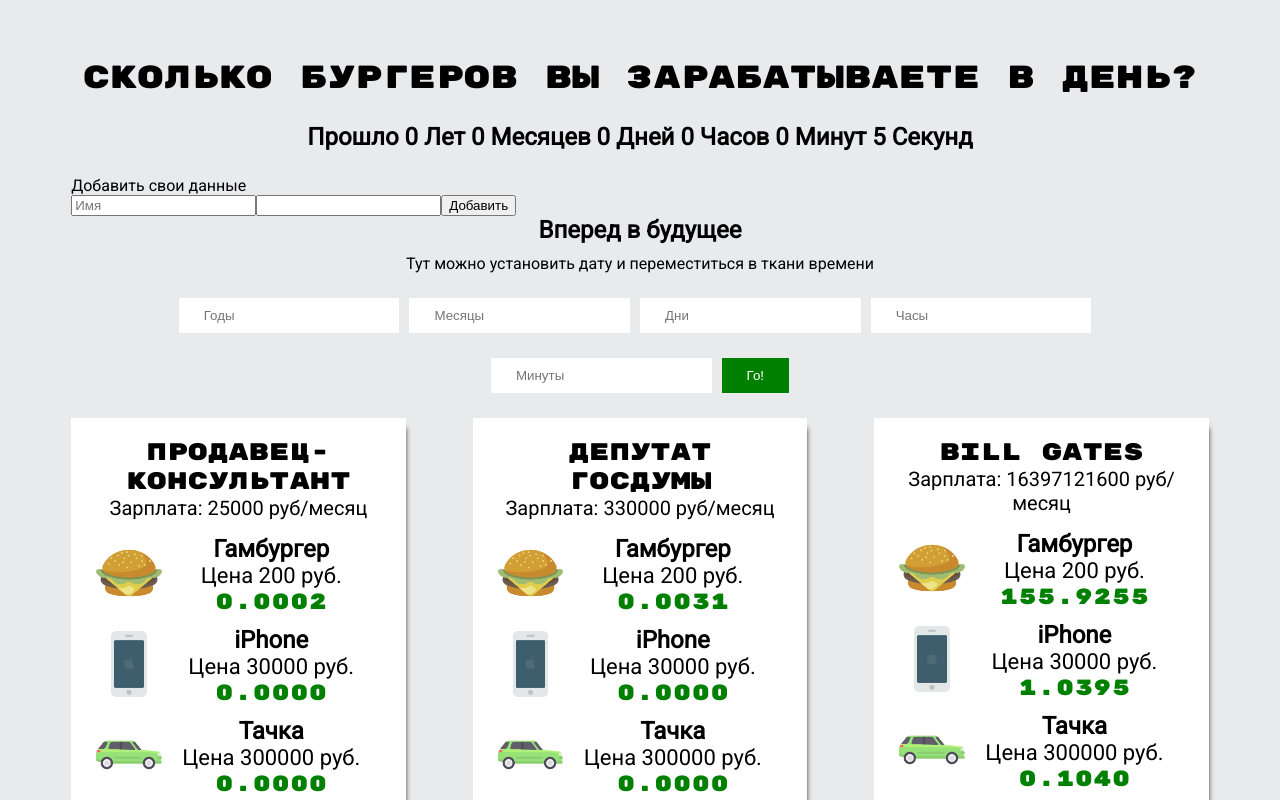
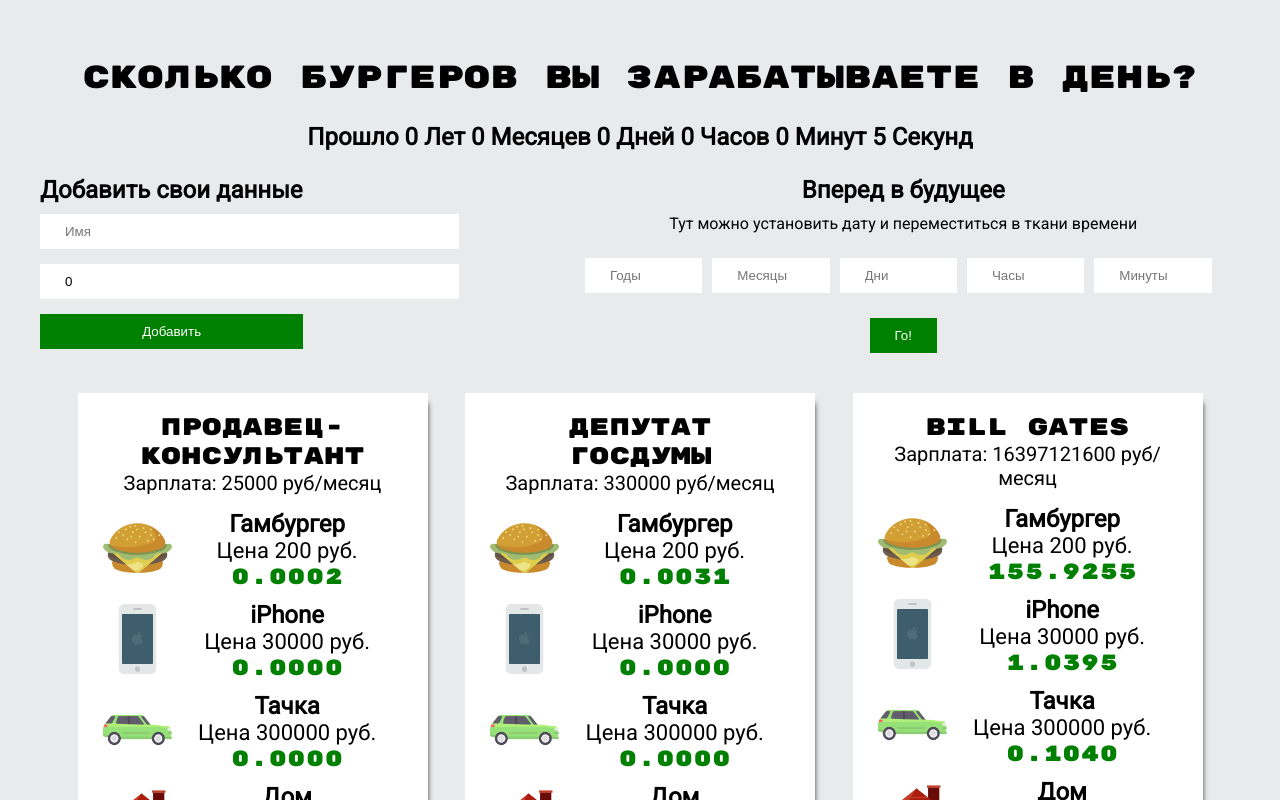
Before and after one commit to ioayo/finances, a React (Create React App) app: page / in a window 1280 px wide. Shown: the top 800 px of the page. Built offline with nearby package versions, Linux system fonts and the light colour scheme.

Commit message:
almost done

```diff
--- a/src/App.css
+++ b/src/App.css
@@ -27,6 +27,7 @@
 .container {
   padding: 50px 0;
   width: 90%;
+  min-width: 1200px;
   margin: 0 auto;
 }
 
@@ -40,7 +41,7 @@
 .finances__list {
   display: flex;
   flex-wrap: wrap;
-  justify-content: space-between;
+  justify-content: space-evenly;
 
 }
 .finances__item {
@@ -121,7 +122,6 @@
   display: inline-block;
   border: none;
   padding: 10px 25px;
-  width: 15%;
   margin-right: 10px;
   outline: none;
 }
@@ -135,3 +135,39 @@
   padding: 10px 25px;
   cursor: pointer;
 }
+
+.forms {
+  display: flex;
+  margin-bottom: 15px;
+}
+
+.forms .set-days {
+  width: 60%;
+}
+
+.forms .set-days input {
+  width: 10%;
+}
+.add-person p {
+  font-size: 24px;
+  font-weight: bold;
+  margin-bottom: 10px;
+  display: inline-block;
+}
+.add-person input {
+  width: 70%;
+  margin-bottom: 15px;
+  border: none;
+  padding: 10px 25px;
+  outline: none;
+}
+
+.add-person  button {
+  display: inline-block;
+  width: 50%;
+  border: none;
+  background-color: green;
+  color: #fff;
+  padding: 10px 25px;
+  cursor: pointer;
+}
--- a/src/App.js
+++ b/src/App.js
@@ -72,13 +72,27 @@
     })
   }
 
-  secondsToString(seconds) {
-    const numyears = Math.floor(seconds / 31536000);
-    const nummonths = Math.floor((seconds % 31536000) / 2628000 );
-    const numdays = Math.floor(((seconds % 31536000) % 2628000 ) / 8760);
-    const numhours = Math.floor((seconds % 8760) / 3600);
-    const numminutes = Math.floor(((seconds % 8760) % 3600) / 60);
-    const numseconds = ((seconds % 8760) % 3600) % 60;
+  secondsToString(s) {
+    // const numyears = Math.floor(seconds / 31536000);
+    // const nummonths = Math.floor((seconds % 31536000) / 2628000 );
+    // const numdays = Math.floor(((seconds % 31536000) % 2628000 ) / 87600);
+    // const numhours = Math.floor((((seconds % 31536000) % 2628000 ) % 87600) / 3600);
+    // const numminutes = Math.floor(((seconds % 87600) % 3600) / 60);
+    // const numseconds = ((seconds % 8760) % 3600) % 60;
+
+    let numseconds = s,
+        numminutes = Math.floor(numseconds / 60),
+        numhours   = Math.floor(numminutes / 60),
+        numdays    = Math.floor(numhours / 24),
+        nummonths  = Math.floor(numdays / 30),
+        numyears   = Math.floor(nummonths / 12);
+
+    numseconds %= 60;
+    numminutes %= 60;
+    numhours %= 24;
+    numdays %= 30;
+    nummonths %= 12;
+
     return numyears + " Лет "  + nummonths + " Месяцев " + numdays + " Дней " + numhours + " Часов " + numminutes + " Минут " + numseconds + " Секунд";
   }
 
@@ -94,17 +108,25 @@
   toTheFuture(e) {
     e.preventDefault();
     const future = this.state.future;
-    const secondsValue = (future.years * 31536000 + future.months * 2628000  + future.days * 8760 + future.hours * 3600 + future.minutes * 60) * 1000;
+    const secondsValue = (future.years * 31104000 + future.months * 2592000  + future.days * 86400 + future.hours * 3600 + future.minutes * 60) * 1000;
     this.setState({
-      elapsedTime: secondsValue
+      elapsedTime: secondsValue,
+      future: {
+        years: '',
+        months: '',
+        days: '',
+        hours: '',
+        minutes: ''
+      }
     })
   }
 
   addPerson(obj) {
     let newPerson = obj, state = this.state.PERSONS;
-    state.push(newPerson);
+    state.unshift(newPerson);
     this.setState({
-      PERSONS: state
+      PERSONS: state,
+      newPerson: {}
     })
   }
 
@@ -123,8 +145,10 @@
         <div className="container">
             <h1 className="title">{this.props.title}</h1>
             <h2 className="timer">Прошло {this.secondsToString(seconds)}</h2>
-            <AddPerson title="Добавить свои данные" addPerson={this.addPerson} persons={this.state.PERSONS} />
-            <FutureTimer toTheFuture={this.toTheFuture} handleChange={this.handleChange} title="Вперед в будущее" descr="Тут можно установить дату и переместиться в ткани времени"/>
+            <div className="forms">
+              <AddPerson title="Добавить свои данные" addPerson={this.addPerson} persons={this.state.PERSONS} />
+            <FutureTimer toTheFuture={this.toTheFuture} time={this.state.future} handleChange={this.handleChange} title="Вперед в будущее" descr="Тут можно установить дату и переместиться в ткани времени"/>
+            </div>
             <FinanceList time={this.state.elapsedTime} persons={this.state.PERSONS} goods={this.state.GOODS} />
         </div>
     );
--- a/src/components/addperson.js
+++ b/src/components/addperson.js
@@ -12,7 +12,7 @@
 
 
 	onPersonChange(e) {
-		let name = e.target.value, key = e.target.name;
+		let key = e.target.name;
 		let newState = this.state;
 		newState[key] = e.target.value
 		this.setState(newState);
@@ -25,9 +25,13 @@
 				<form onSubmit={(e) => {
 					e.preventDefault();
 					this.props.addPerson(this.state);
+					this.setState({
+						money: 0,
+						name: ''
+					})
 				}}>
-					<input ref="name" onChange={this.onPersonChange} name="name" type="text" placeholder="Имя" />
-					<input ref="money" onChange={this.onPersonChange} name="money" type="number" />
+					<input value={this.state.name} onChange={this.onPersonChange} name="name" type="text" placeholder="Имя" />
+					<input value={this.state.money} onChange={this.onPersonChange} name="money" type="number" />
 					<button type="submit">Добавить</button>
 				</form>
 			</div>
--- a/src/components/future-timer.js
+++ b/src/components/future-timer.js
@@ -7,11 +7,21 @@
 				<span>{this.props.title}</span>
 				<p>{this.props.descr}</p>
 				<form onSubmit={this.props.toTheFuture}>
-					<input onChange={this.props.handleChange} type="number" name="years" min="1" placeholder="Годы" />
-					<input onChange={this.props.handleChange} type="number" name="months" min="1" max="12" placeholder="Месяцы"/>
-					<input onChange={this.props.handleChange} type="number" name="days" min="1" max="31" placeholder="Дни" />
-					<input onChange={this.props.handleChange} type="number" name="hours" min="1" max="24" placeholder="Часы"/>
-					<input onChange={this.props.handleChange} type="number" name="minutes" min="1" max="60" placeholder="Минуты"/>
+					<input onChange={this.props.handleChange}
+								 value={this.props.time.years}
+								 type="number" name="years" min="1" placeholder="Годы" />
+					<input onChange={this.props.handleChange}
+								 value={this.props.time.months}
+								 type="number" name="months" min="1" max="12" placeholder="Месяцы"/>
+					<input onChange={this.props.handleChange}
+								 value={this.props.time.days}
+								 type="number" name="days" min="1" max="31" placeholder="Дни" />
+					<input onChange={this.props.handleChange}
+								 value={this.props.time.hours}
+								 type="number" name="hours" min="1" max="24" placeholder="Часы"/>
+					<input onChange={this.props.handleChange}
+								 value={this.props.time.minutes}
+								 type="number" name="minutes" min="1" max="60" placeholder="Минуты"/>
 					<button type="submit">Го!</button>
 				</form>
 			</div>
```
